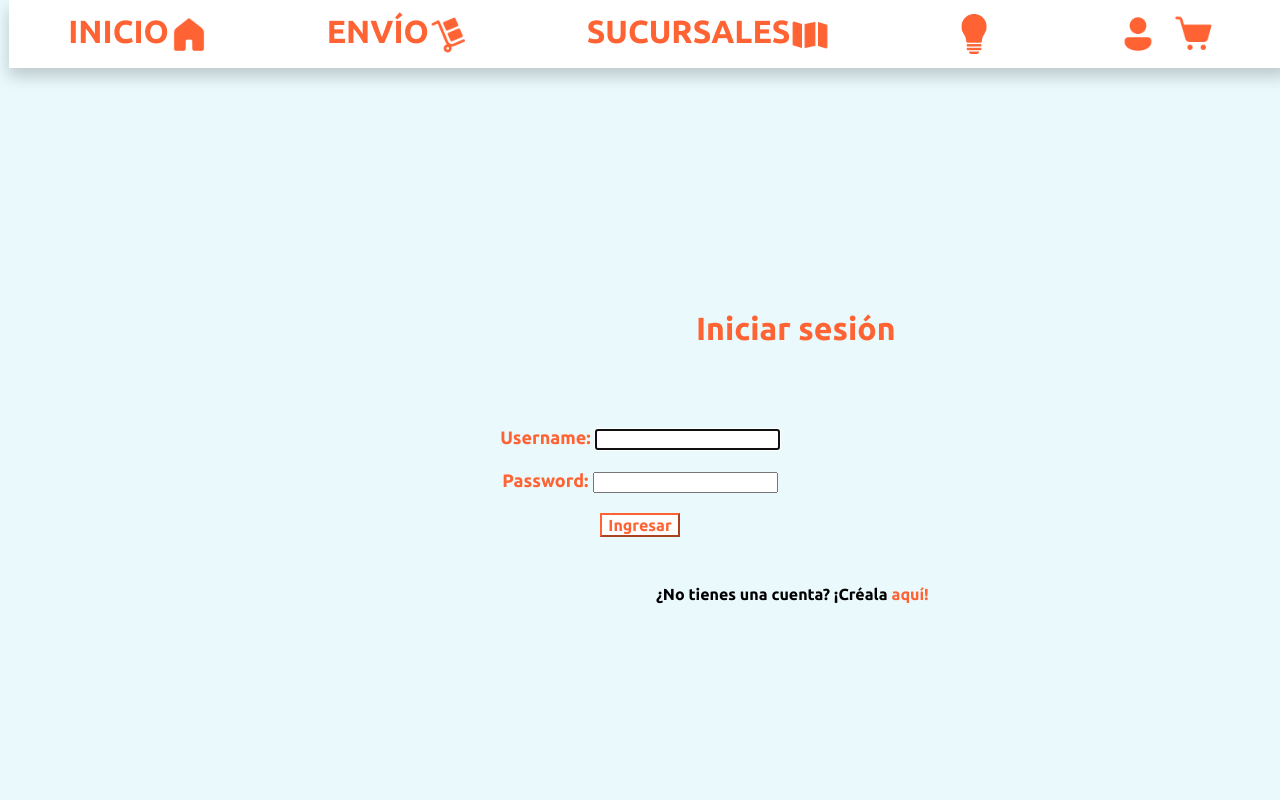
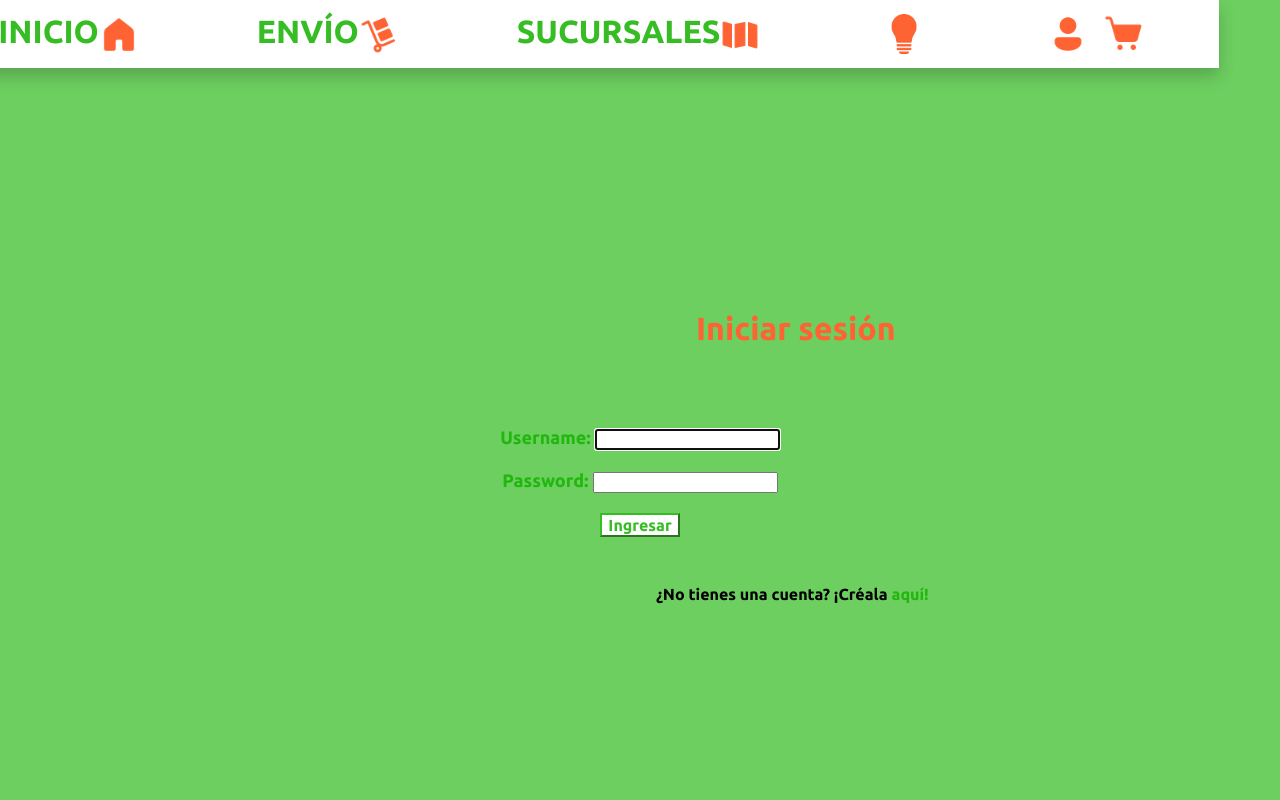
Before and after one commit to vnable/ONGLA, a Django app: page /Logindjango/ in a window 1280 px wide. Run offline with Django 5.2, Linux system fonts and the light colour scheme.

Commit message:
primera subida uwuwuwuwu, se agrega la base para trabajar

```diff
--- a/Django_facilito/djangoapp_facil/static/estilo.css
+++ b/Django_facilito/djangoapp_facil/static/estilo.css
@@ -1,7 +1,7 @@
 @import url('https://fonts.googleapis.com/css2?family=Kanit:ital,wght@0,100;0,200;0,300;0,400;0,500;0,600;0,700;0,800;0,900;1,100;1,200;1,300;1,400;1,500;1,600;1,700;1,800;1,900&family=Ubuntu:ital,wght@0,300;0,400;0,500;0,700;1,300;1,400;1,500;1,700&display=swap');
 
 html body {
-  background-color: rgb(233, 249, 252);
+  background-color: #16b3019f;
   color: black;
   transition: background-color 0.3s, color 0.3s;
 }
@@ -9,8 +9,8 @@ html body {
     display: flex;
     justify-content: space-around;
     align-items: center;
-    background-color: white;
-    margin-left: 70px;
+    background-color: #ffffff;
+    margin-left: auto;
     margin-top: auto;
     width: 100%;
     height: 68px;
@@ -20,7 +20,7 @@ html body {
     top: 0;
     box-shadow: 0px 8px 16px 0px rgba(0, 0, 0, 0.2);
     transition: background-color 0.3s, color 0.3s;
-    z-index: 9;
+    z-index: 10;
   }
 
 body.dark-mode {
@@ -190,13 +190,13 @@ body.dark-mode .footer-bottom {
   }
   label{
     text-decoration: none;
-    color: #ff6333;
+    color: #16b301dc;
     font-family: "Ubuntu", sans-serif;
     font-weight: bold;
   }
   header{
     text-decoration: none;
-    color: #ff6333;
+    color: #16b301dc;
     font-family: "Ubuntu", sans-serif;
     font-weight: bold;
   }
@@ -247,18 +247,18 @@ body.dark-mode .footer-bottom {
     height: 90px;
     border-radius: 15px;
     text-decoration: none;
-    color: #ff6333;
+    color: #16b301dc;
     font-family: "Ubuntu", sans-serif;
     font-weight: bold;
     text-decoration: none;
-    color: #ff6333;
+    color: #16b301dc;
     font-family: "Ubuntu", sans-serif;
     font-weight: bold;
   }
   .CartButtons{
     background-color: white;
-    border-color:#ff6333;
-    color:#ff6333;
+    border-color:#16b301dc;
+    color:#16b301dc;
     text-align: center;
     text-decoration: none;
     display: inline-block;
@@ -443,7 +443,7 @@ body.dark-mode .footer-bottom {
 
   a{
     text-decoration: none !important;
-    color: #ff6333 !important;
+    color: #16b301dc !important;
     font-family: "Ubuntu", sans-serif;
     font-weight: bold;
 
--- a/Django_facilito/djangoapp_facil/templates/pagprincipal.html
+++ b/Django_facilito/djangoapp_facil/templates/pagprincipal.html
@@ -10,7 +10,7 @@
     <link rel="preconnect" href="https://fonts.gstatic.com" crossorigin>
     <link href="https://fonts.googleapis.com/css2?family=Kanit:ital,wght@0,100;0,200;0,300;0,400;0,500;0,600;0,700;0,800;0,900;1,100;1,200;1,300;1,400;1,500;1,600;1,700;1,800;1,900&family=Ubuntu:ital,wght@0,300;0,400;0,500;0,700;1,300;1,400;1,500;1,700&display=swap" rel="stylesheet">
     <link href="https://cdn.jsdelivr.net/npm/bootstrap@5.3.3/dist/css/bootstrap.min.css" rel="stylesheet" integrity="sha384-QWTKZyjpPEjISv5WaRU9OFeRpok6YctnYmDr5pNlyT2bRjXh0JMhjY6hW+ALEwIH" crossorigin="anonymous">
-    <link rel="icon" type="image/x-icon" href="{% static 'img/logo_robot_v2.ico' %}">
+    <link rel="icon" type="image/x-icon" href="{% static 'img/free-icon-green-leaf-4906.png' %}">
 </head>
 <body>
     <div>
@@ -162,7 +162,7 @@
             </div>
         </div>
         <div>
-            <h3 style="color: #ff6333; text-align: end; text-decoration: overline;" class="carru">LO ÚLTIMO</h3>
+            <h3 style="color: #16b301dc; text-align: end; text-decoration: overline;" class="carru">LO ÚLTIMO</h3>
         </div>
         <div class="container mt-5">
             <div class="row mt-5">
```
Also changed, not shown: other parts of Django_facilito/djangoapp_facil/static/estilo.css (+16 -16 lines), Django_facilito/db.sqlite3, Django_facilito/djangoapp_facil/static/img/free-icon-green-leaf-4906.png (added).
